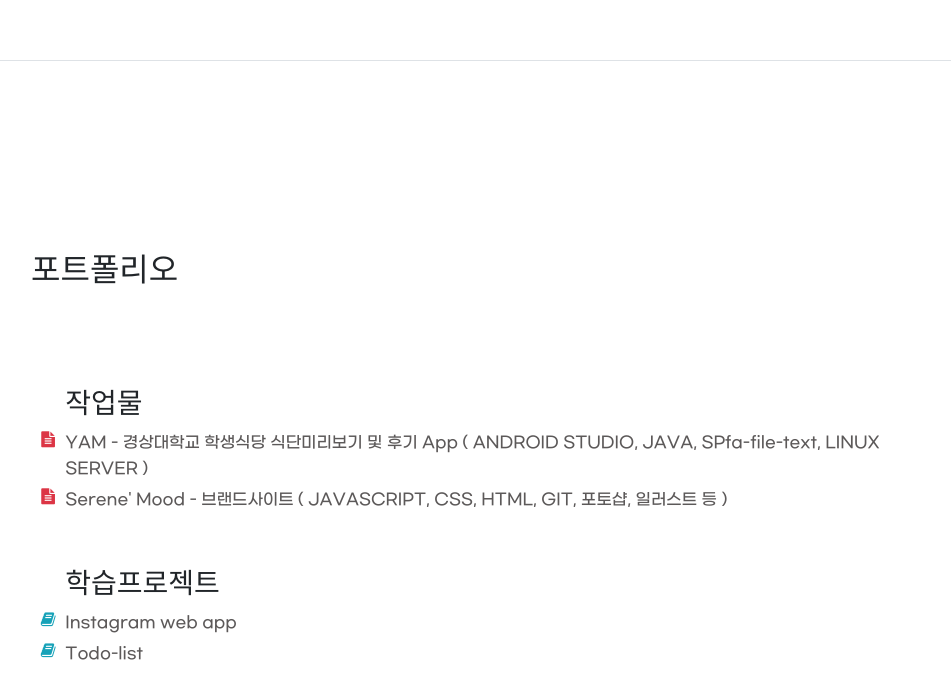
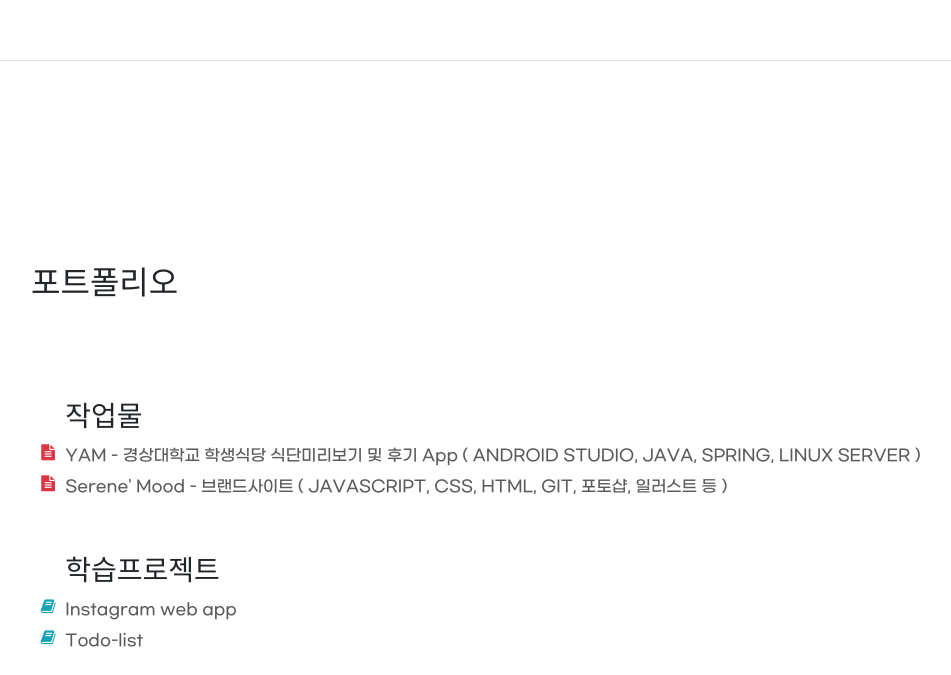
Before and after one commit to dldnrud123/profile, a website with bundled scripts: page index.html in a window 1280 px wide. Shown: the part 4156-4831 px from the top of the page, without its empty margins (289-1240 px from the left). Built offline with nearby package versions, Linux system fonts and the light colour scheme; a web font is replaced by a local one.

Commit message:
Update index.html

```diff
--- a/index.html
+++ b/index.html
@@ -327,7 +327,7 @@
           <h3>작업물</h3>
           <li>
             <i class="fa-li fa fa-file-text text-danger"></i>
-            <a href="#">YAM - 경상대학교 학생식당 식단미리보기 및 후기 App ( ANDROID STUDIO, JAVA, SPfa-file-text, LINUX SERVER ) </a>
+            <a href="#">YAM - 경상대학교 학생식당 식단미리보기 및 후기 App ( ANDROID STUDIO, JAVA, SPRING, LINUX SERVER ) </a>
           </li>
           <li>
             <i class="fa-li fa fa-file-text text-danger"></i>
```
